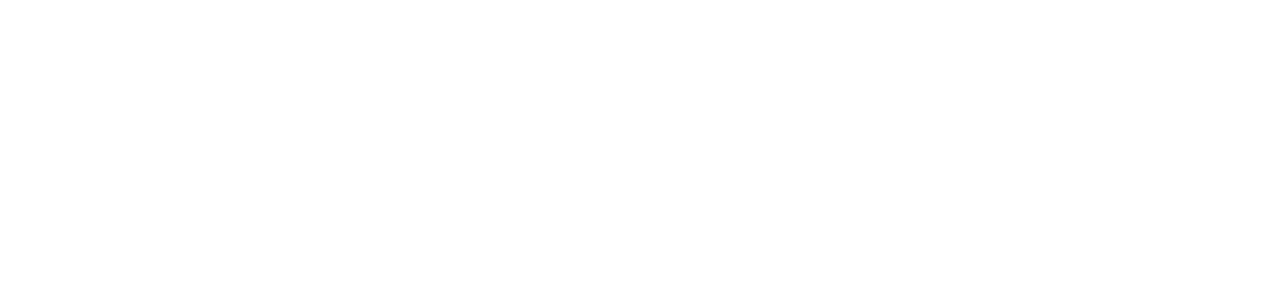
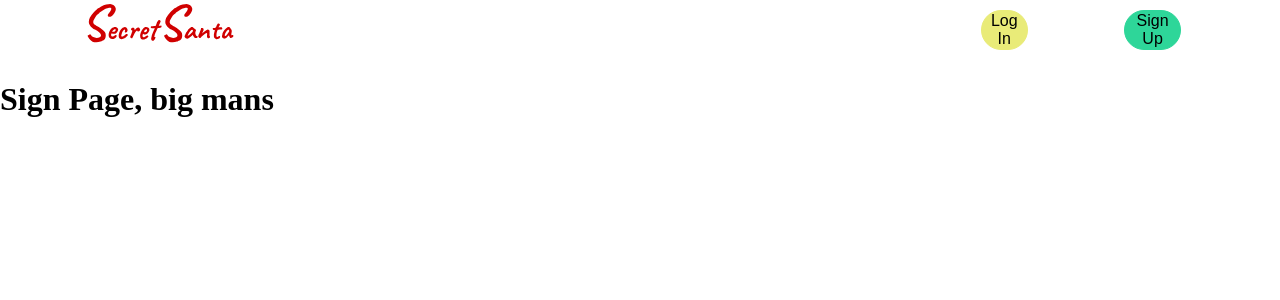
Before and after one commit to mehmetalperen/secret-santa, a React (Create React App) app: page /signup in a window 1280 px wide. Shown: the top 300 px of the page. Built offline with nearby package versions, Linux system fonts and the light colour scheme.

Commit message:
sign up and log in pages create

```diff
--- a/src/App.js
+++ b/src/App.js
@@ -2,6 +2,8 @@
 import { BrowserRouter as Router, Route, Switch } from "react-router-dom";
 import Homepage from './pages/Homepage';
 import './App.css'
+import LoginPage from './pages/LoginPage';
+import SignupPage from './pages/SignupPage';
 
 
 export default function App() {
@@ -12,6 +14,9 @@
         <div className="App" >
           <Switch>
             <Route path="/" exact component={Homepage} />
+            <Route path="/login" exact component={LoginPage} />
+            <Route path="/signup" exact component={SignupPage} />
+
             {/* <Route path="/moviedetail/:id" component={MovieDetailPage}/>
           <Route path="/likedmovies" component={LikedMoviesPage} /> */}
           </Switch>
--- a/src/components/Btn.jsx
+++ b/src/components/Btn.jsx
@@ -19,7 +19,7 @@
                     border-color: ${props.borderColor === undefined? props.btnColor: props.borderColor};
                     {/* ^^^^above means^^^^ if the borderColor is null, then set border-color as btnColor. This is usefel for cases where the btn has a different border color than the btn body. this only once happens in the website, thou */}
                     font-size: 16px;
-                    min-width: 40%;
+                    width: 80%;
                     border-radius: 25px;
                     min-height: 30px;
                     color: ${props.textColor};
--- a/src/components/StaticDesktopNavbar.jsx
+++ b/src/components/StaticDesktopNavbar.jsx
@@ -1,5 +1,7 @@
 import React from 'react';
 import Btn from './Btn'
+import { Link } from "react-router-dom";
+
 
 
 export default function StaticDesktopNavbar() {
@@ -8,12 +10,23 @@
         <div className="desktop-navbar">
 
             <div className="logo-wrapper">
+            <Link to="/" style={{ textDecoration: "none" }}>
                 <img id="logo-img" src="SecretSanta.svg" alt="logo" />
+
+            </Link>
             </div>
 
             <div className="action-btn-wrapper">
-            <Btn id={0} btnColor="#2ED699" btnHoverColor="#109364" btnText="Sign Up" textColor='black' ></Btn>
-            <Btn id={1} btnColor="#E9EB78" btnHoverColor="#D3D724" btnText="Log In" textColor='black' ></Btn>
+            <Link className="link-style" to="/login" style={{ textDecoration: "none" }}>
+                <Btn id={1} btnColor="#E9EB78" btnHoverColor="#D3D724" btnText="Log In" textColor='black' ></Btn>
+
+            </Link>
+
+            <Link className="link-style" to="/signup" style={{ textDecoration: "none" }}>
+                <Btn id={0} btnColor="#2ED699" btnHoverColor="#109364" btnText="Sign Up" textColor='black' ></Btn>
+            </Link>
+
+
 
 
             </div>
@@ -49,6 +62,13 @@
                     justify-content: space-evenly;
                     align-items: center;
                 }
+
+                .link-style {
+                    justify-content: center;
+                    display:flex;
+                    width: 100%;
+
+                }
                 `}</style>
 
         </div>
--- /dev/null
+++ b/src/pages/LoginPage.jsx
@@ -0,0 +1,15 @@
+import React from 'react'
+import Navbar from '../components/Navbar'
+
+
+export default function LoginPage() {
+    return (
+
+        <div >
+            <Navbar></Navbar>
+
+            <h1>Login Page, homie</h1>
+
+        </div>
+    )
+}
--- /dev/null
+++ b/src/pages/SignupPage.jsx
@@ -0,0 +1,15 @@
+import React from 'react'
+import Navbar from '../components/Navbar'
+
+
+export default function SignupPage() {
+    return (
+
+        <div >
+            <Navbar></Navbar>
+
+            <h1>Sign Page, big mans</h1>
+
+        </div>
+    )
+}
```
